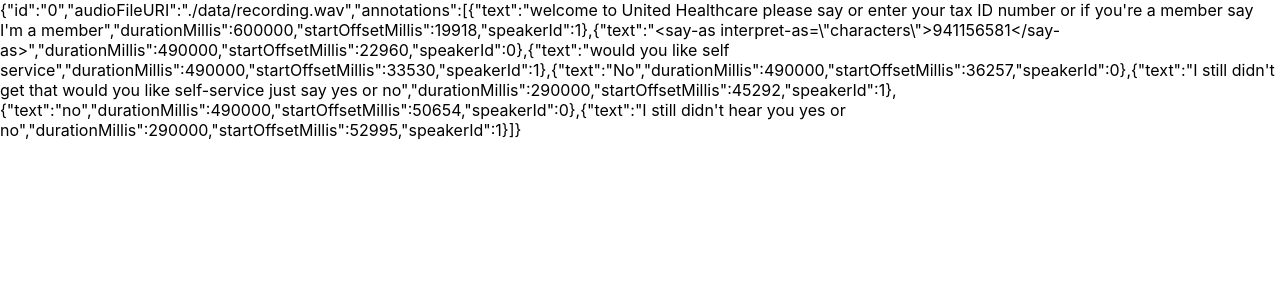
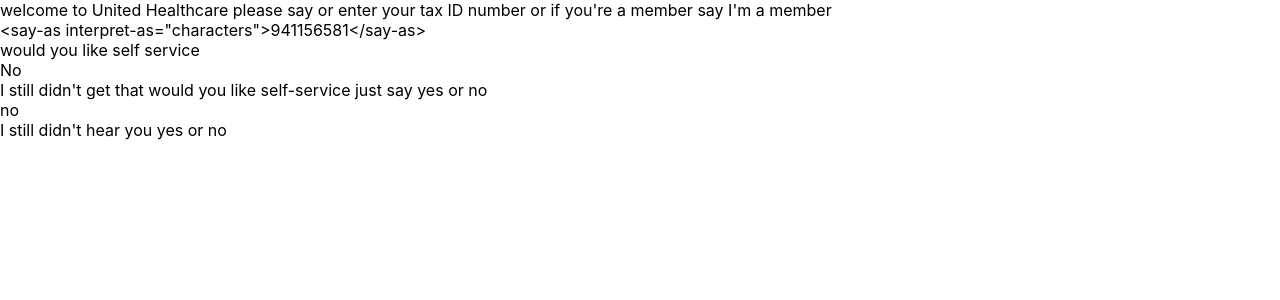
Before and after one commit to niole/audiolab, a React (Create React App) app: page / in a window 1280 px wide. Shown: the top 300 px of the page. Built offline with nearby package versions, Linux system fonts and the light colour scheme.

Commit message:
Create basic use of project

```diff
--- a/src/views/parsedaudio/index.tsx
+++ b/src/views/parsedaudio/index.tsx
@@ -1,11 +1,20 @@
 import * as React from 'react';
 import { getProject } from '../../api';
 import withDataGetter from '../../containers/withDataGetter';
-import { AudioLabelingProject } from '../../types';
+import { Annotation, AudioLabelingProject } from '../../types';
 
-const ParsedAudio = (props: InnerProps) => (
+const ParsedAudio = ({ annotations }: InnerProps) => (
     <div>
-        {JSON.stringify(props)}
+        {annotations.map(({
+            text,
+            durationMillis,
+            startOffsetMillis,
+            speakerId,
+        }: Annotation) => (
+            <div>
+                {text}
+            </div>
+        ))}
     </div>
 );
 
```
